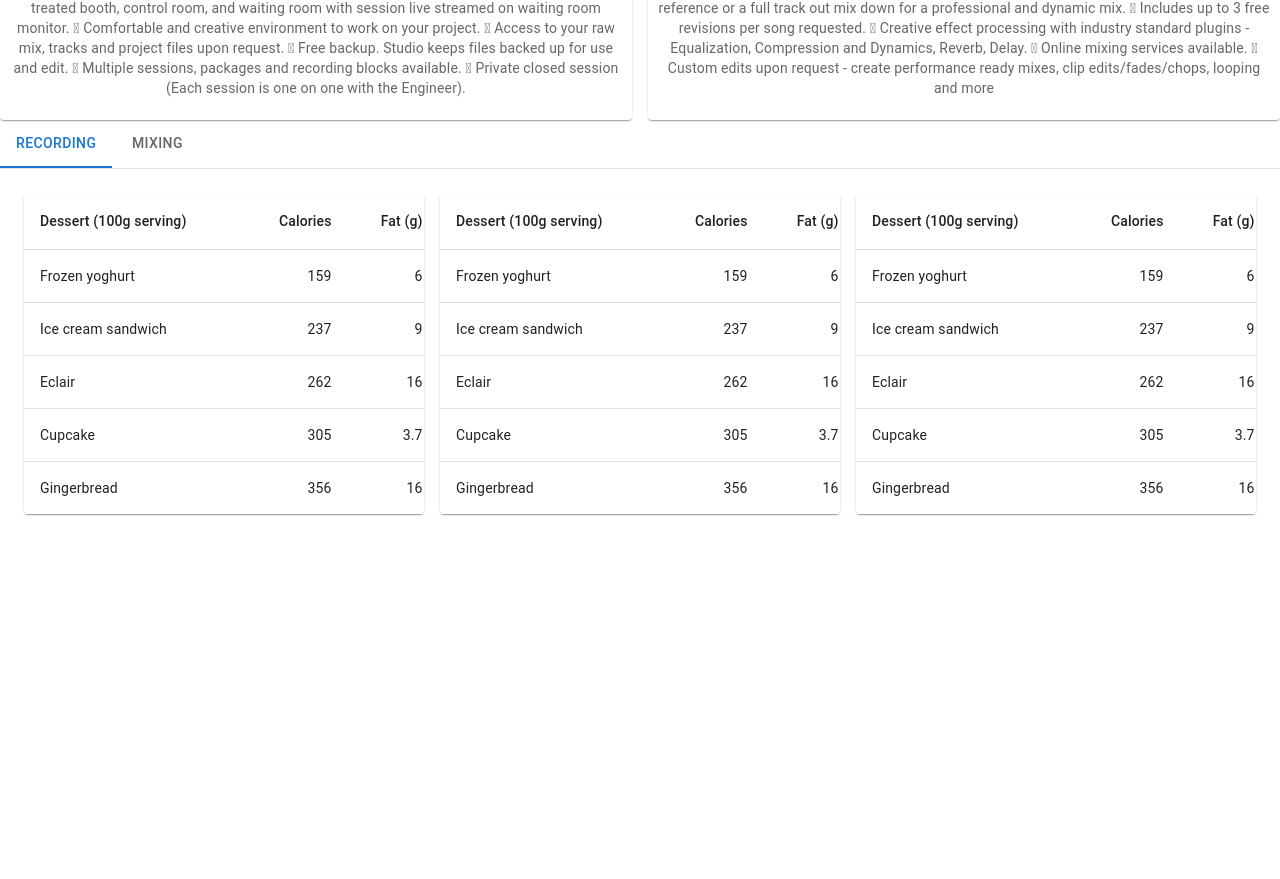
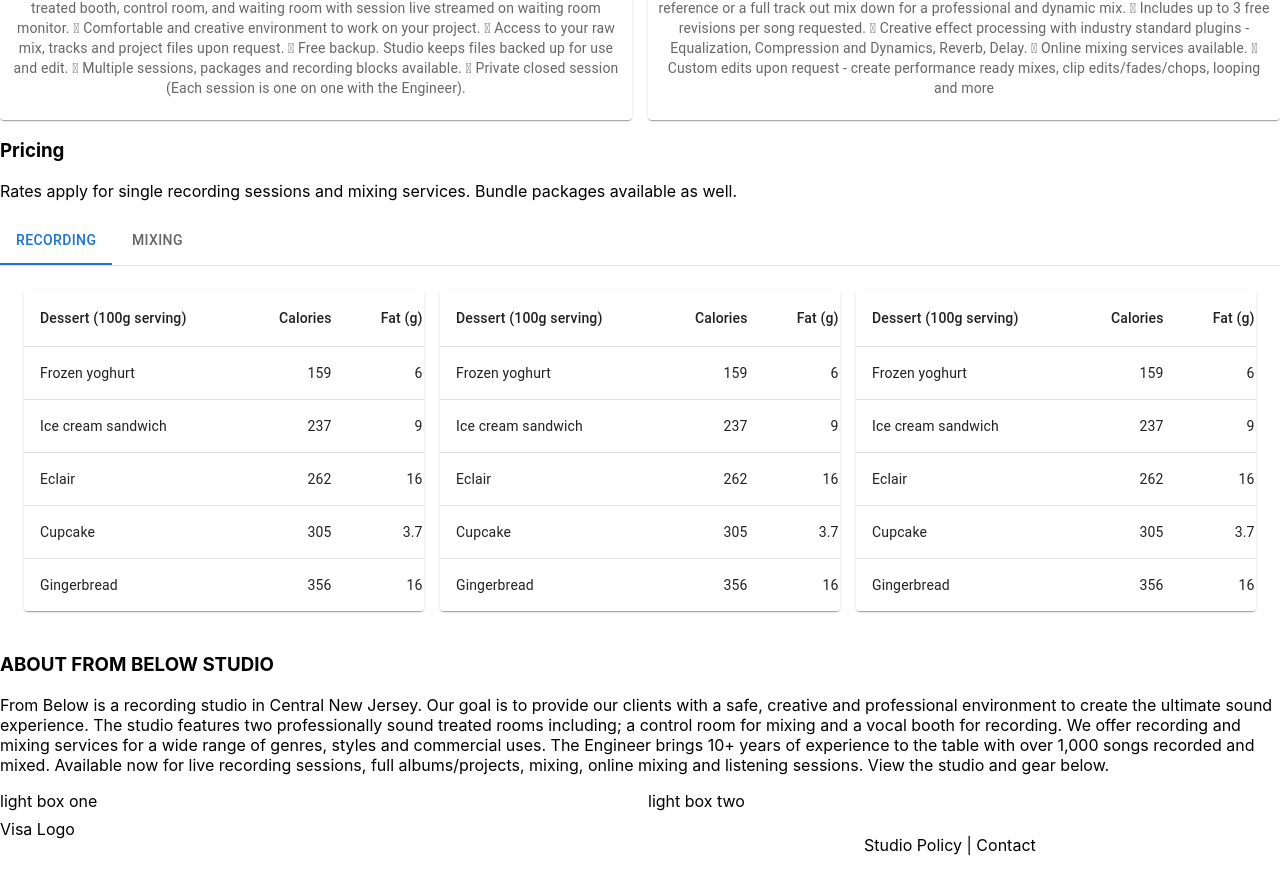
Before and after one commit to Humberto-Zayas/from-below-studio-react, a React (Create React App) app: page / in a window 1280 px wide. Shown: the part 491-1370 px from the top of the page. Before the commit the page ends 1029 px from the top, so only its background shows below. Built offline with nearby package versions, Linux system fonts and the light colour scheme.

Commit message:
added subfooter

```diff
--- a/src/App.js
+++ b/src/App.js
@@ -8,6 +8,8 @@ import Header from "./components/navbar";
 import Hero from './components/hero';
 import Services from './components/services';
 import Pricing from './components/pricing';
+import About from './components/about';
+import Subfooter from './components/subfooter';
 
 function App() {
   return (
@@ -16,6 +18,8 @@ function App() {
      <Hero></Hero>
      <Services></Services>
      <Pricing></Pricing>
+     <About></About>
+     <Subfooter></Subfooter>
     </div>
   );
 }
--- /dev/null
+++ b/src/components/about/index.js
@@ -0,0 +1,23 @@
+import Grid from '@mui/material/Unstable_Grid2';
+
+
+export default function About() {
+  return (
+    <>
+      <h3>
+        ABOUT FROM BELOW STUDIO
+      </h3>
+      <p>
+        From Below is a recording studio in Central New Jersey. Our goal is to provide our clients with a safe, creative and professional environment to create the ultimate sound experience. The studio features two professionally sound treated rooms including; a control room for mixing and a vocal booth for recording. We offer recording and mixing services for a wide range of genres, styles and commercial uses. The Engineer brings 10+ years of experience to the table with over 1,000 songs recorded and mixed. Available now for live recording sessions, full albums/projects, mixing, online mixing and listening sessions. View the studio and gear below.
+      </p>
+      <Grid container spacing={2}>
+        <Grid lg={6} md={12} sm={12} xs={12}>
+          light box one
+        </Grid>
+        <Grid lg={6} md={12} sm={12} xs={12}>
+          light box two
+        </Grid>
+      </Grid>
+    </>
+  )
+}
--- a/src/components/pricing/index.js
+++ b/src/components/pricing/index.js
@@ -51,6 +51,11 @@ function Pricing() {
   };
 
   return (
+    <>
+      <h3>Pricing</h3>
+      <p>
+        Rates apply for single recording sessions and mixing services. Bundle packages available as well.
+      </p>
       <Box sx={{ width: '100%' }}>
         <Box sx={{ borderBottom: 1, borderColor: 'divider' }}>
           <Tabs value={value} onChange={handleChange} aria-label="basic tabs example">
@@ -78,6 +83,8 @@ function Pricing() {
         </TabPanel>
 
       </Box>
+    </>
+
   );
 }
 
--- /dev/null
+++ b/src/components/subfooter/index.js
@@ -0,0 +1,17 @@
+import Grid from '@mui/material/Unstable_Grid2';
+
+export default function Subfooter() {
+  return (
+    <>
+    <Grid container spacing={2}>
+        <Grid lg={8} md={8} sm={12} xs={12}>
+          Visa Logo
+        </Grid>
+        <Grid lg={4} md={4} sm={12} xs={12}>
+          <p><span>Studio Policy</span> | <span>Contact</span></p>
+
+        </Grid>
+      </Grid>
+    </>
+  )
+}
```
Lines whose indentation alone changed are shown as unchanged.
